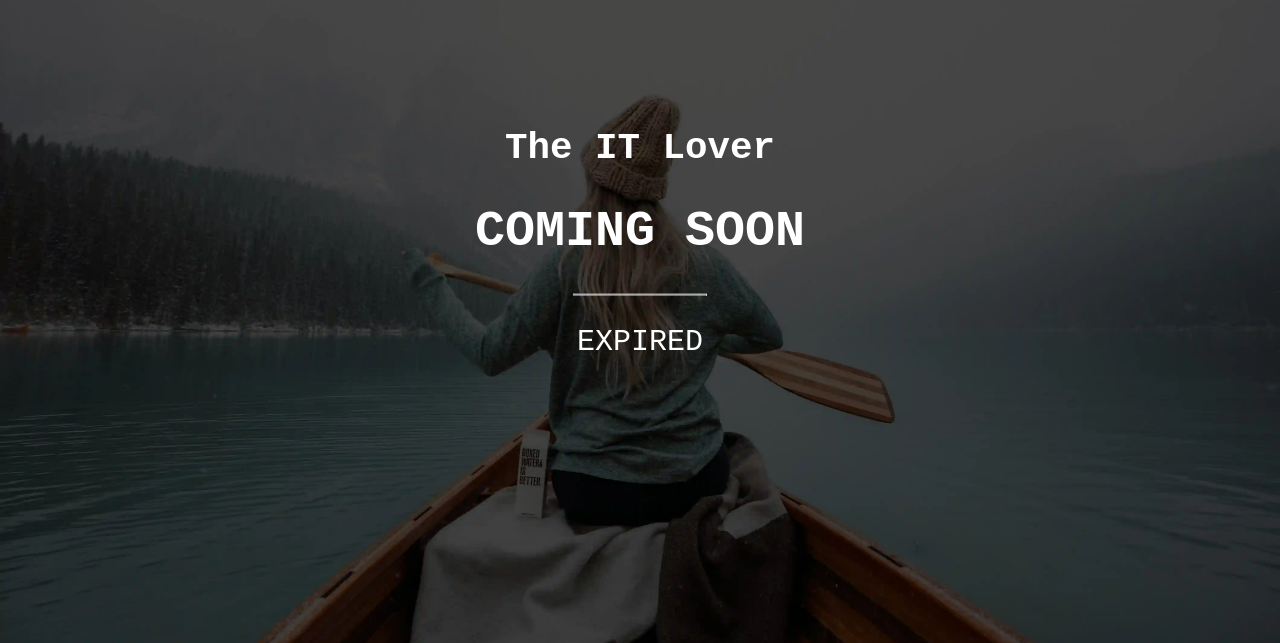
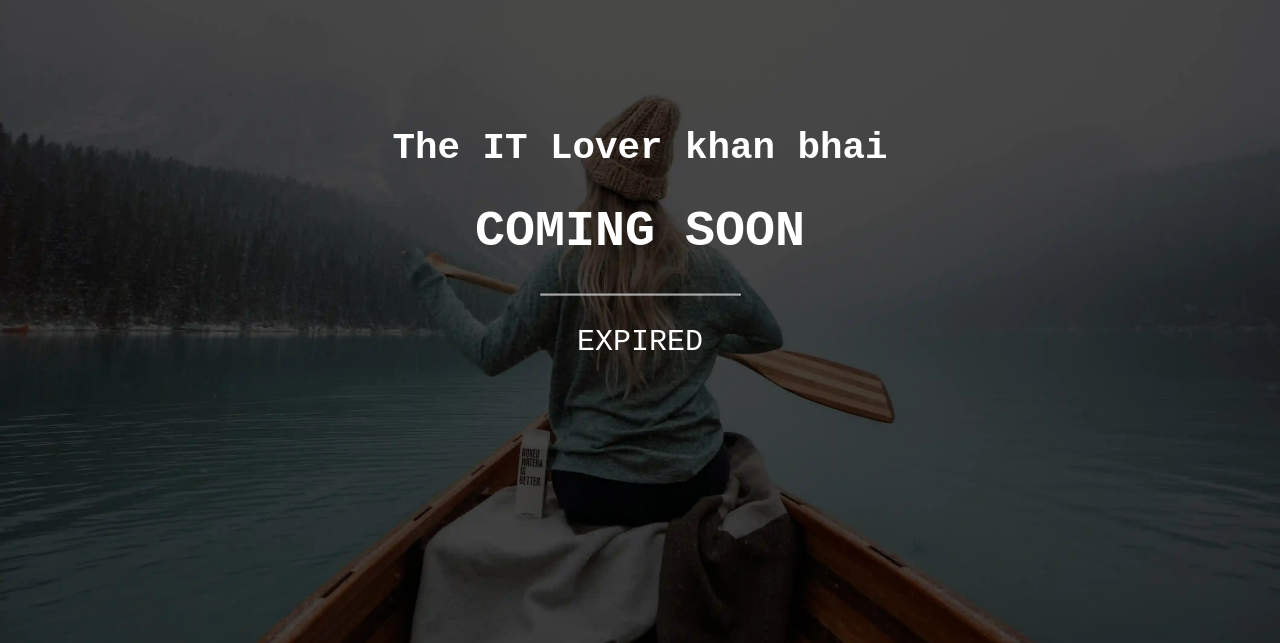
Before and after one commit to nsutradhar/comming-soon, a plain HTML site: page index.html in a window 1280 px wide. Shown: the part 157-800 px from the top of the page. Drawn offline with Linux system fonts and the light colour scheme.

Commit message:
Update index.html

```diff
--- a/index.html
+++ b/index.html
@@ -53,7 +53,7 @@
 <body>
     <div class="bgimg">
         <div class="middle">
-            <h2>The IT Lover</h2>
+            <h2>The IT Lover khan bhai</h2>
             <h1>COMING SOON</h1>
             <hr>
             <p id="demo" style="font-size:30px"></p>
```
